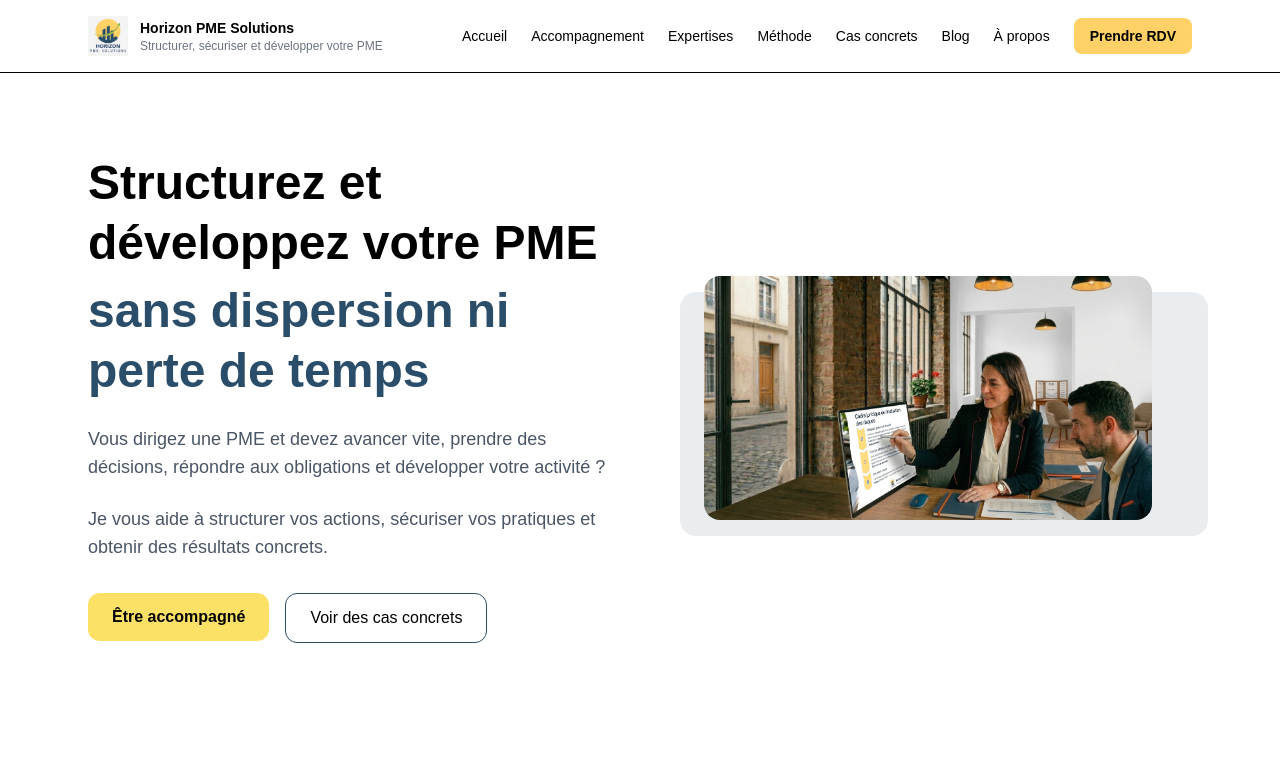
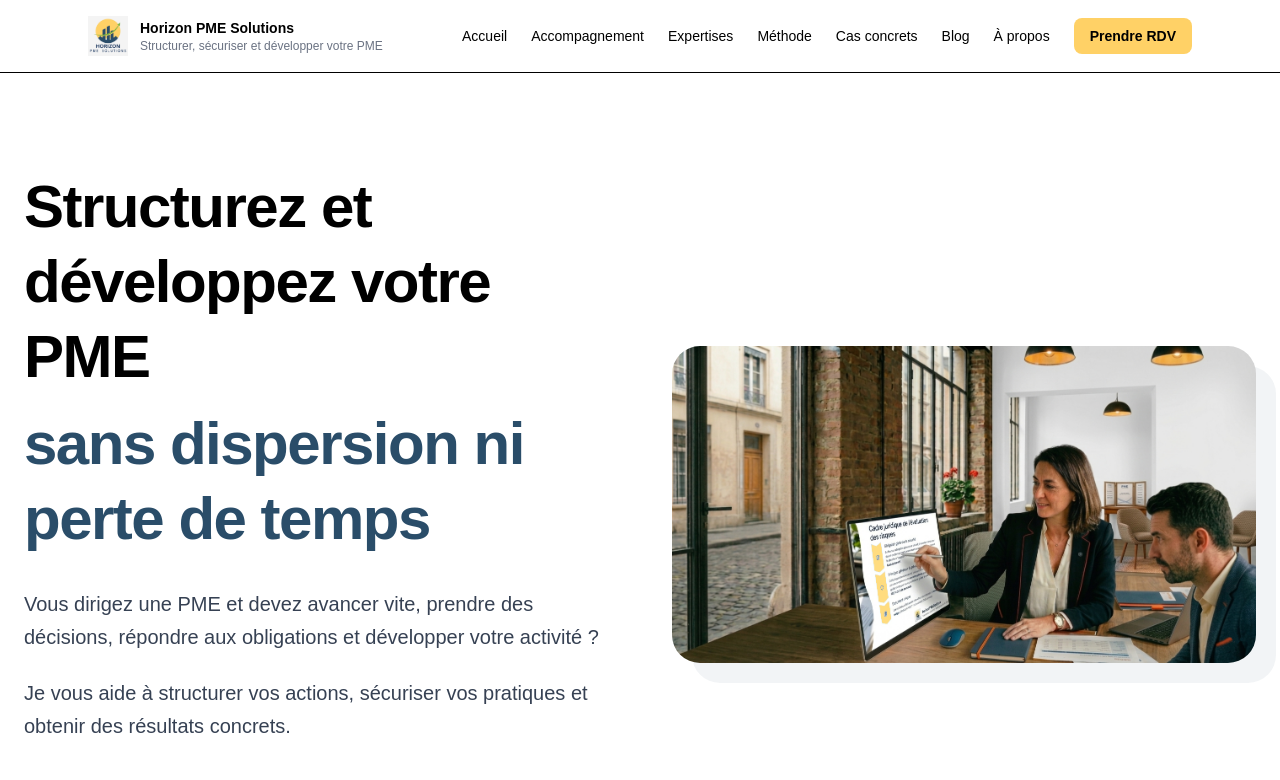
Before and after one commit to Delphine67/horizon-pme, a Next.js app: page / in a window 1280 px wide. Shown: the top 780 px of the page. Built offline with nearby package versions, Linux system fonts and the light colour scheme.

Commit message:
ajustement hero premium

```diff
--- a/app/page.tsx
+++ b/app/page.tsx
@@ -5,37 +5,37 @@ export default function Home() {
     <main>
 
       {/* HERO */}
-      <section className="py-20">
-  <div className="max-w-6xl mx-auto px-6 grid md:grid-cols-2 gap-12 items-center">
+<section className="py-24">
+  <div className="max-w-7xl mx-auto px-6 grid md:grid-cols-2 gap-16 items-center">
 
     {/* TEXTE */}
     <div>
-      <h1 className="text-4xl md:text-5xl font-bold leading-tight mb-6">
+      <h1 className="text-4xl md:text-6xl font-bold leading-tight tracking-tight mb-8">
         Structurez et développez votre PME
-        <span className="block text-[#2A4D69] mt-2">
+        <span className="block text-[#2A4D69] mt-3">
           sans dispersion ni perte de temps
         </span>
       </h1>
 
-      <p className="text-lg text-gray-600 mb-6">
+      <p className="text-xl text-gray-700 leading-relaxed mb-6 max-w-xl">
         Vous dirigez une PME et devez avancer vite, prendre des décisions,
         répondre aux obligations et développer votre activité ?
       </p>
 
-      <p className="text-lg text-gray-600 mb-8">
+      <p className="text-xl text-gray-700 leading-relaxed mb-10 max-w-xl">
         Je vous aide à structurer vos actions, sécuriser vos pratiques
         et obtenir des résultats concrets.
       </p>
 
       <div className="flex flex-col sm:flex-row gap-4">
         <a href="/contact">
-          <button className="bg-[#FDE166] px-6 py-3 rounded-xl font-semibold hover:scale-105 transition">
+          <button className="bg-[#FDE166] px-8 py-4 rounded-xl font-semibold hover:scale-105 transition">
             Être accompagné
           </button>
         </a>
 
         <a href="/cas-concrets">
-          <button className="border border-[#2A4D69] px-6 py-3 rounded-xl hover:bg-[#2A4D69] hover:text-white transition">
+          <button className="border border-[#2A4D69] px-8 py-4 rounded-xl hover:bg-[#2A4D69] hover:text-white transition">
             Voir des cas concrets
           </button>
         </a>
@@ -43,13 +43,13 @@ export default function Home() {
     </div>
 
     {/* IMAGE */}
-    <div className="relative flex justify-center items-center">
-      <div className="absolute inset-0 bg-[#2A4D69]/10 rounded-2xl translate-x-4 translate-y-4"></div>
+    <div className="relative flex justify-center md:justify-end">
+      <div className="absolute inset-0 rounded-[28px] bg-[#2A4D69]/6 translate-x-5 translate-y-5"></div>
 
       <img
         src="/photosite.png"
         alt="Accompagnement structuré pour dirigeants de PME"
-        className="relative w-full max-w-md h-auto rounded-2xl"
+        className="relative w-full max-w-2xl h-auto rounded-[28px] object-cover"
       />
     </div>
 
```
